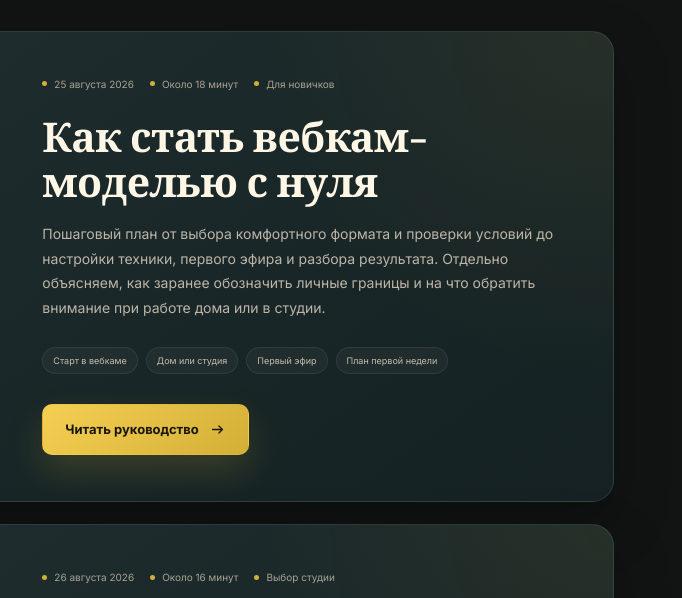
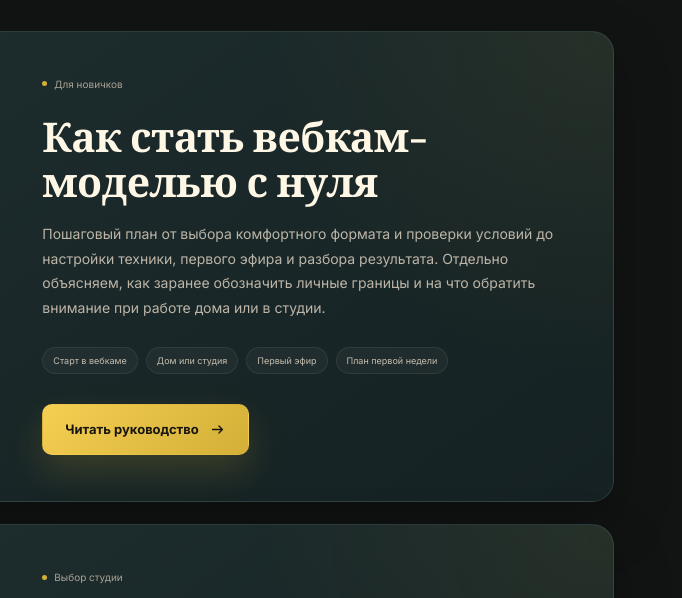
Before and after one commit to stepankovskiy/STUDIO-LUXE, a website: page blog/index.html in a window 1280 px wide. Shown: the part 931-1529 px from the top of the page, 598-1280 px from the left. Drawn offline with nearby package versions, Linux system fonts and the light colour scheme.

Commit message:
Update index.html

```diff
--- a/blog/index.html
+++ b/blog/index.html
@@ -483,8 +483,8 @@
             </a>
             <div class="post-body">
               <div class="post-meta">
-                <span><time datetime="2026-08-25">25 августа 2026</time></span>
-                <span>Около 18 минут</span>
+
+
                 <span>Для новичков</span>
               </div>
               <h3><a href="/blog/kak-stat-webcam-modelyu.html/">Как стать вебкам-моделью с нуля</a></h3>
@@ -509,8 +509,8 @@
             </a>
             <div class="post-body">
               <div class="post-meta">
-                <span><time datetime="2026-08-26">26 августа 2026</time></span>
-                <span>Около 16 минут</span>
+
+
                 <span>Выбор студии</span>
               </div>
               <h3><a href="/blog/luchshie-vebkam-studii.html">Лучшие вебкам-студии: сравнение по прозрачным критериям</a></h3>
```
